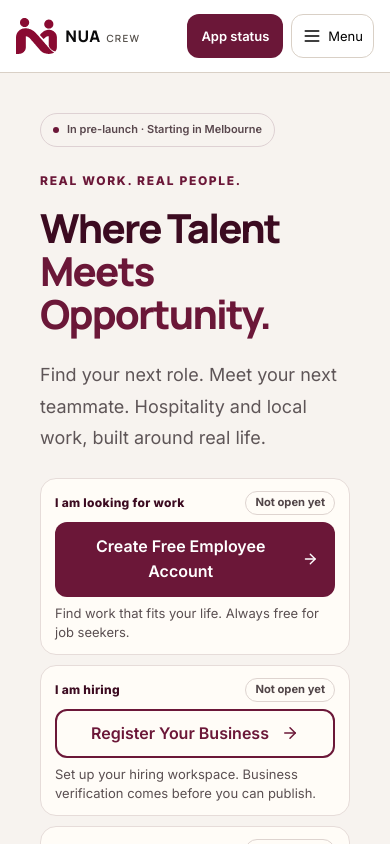
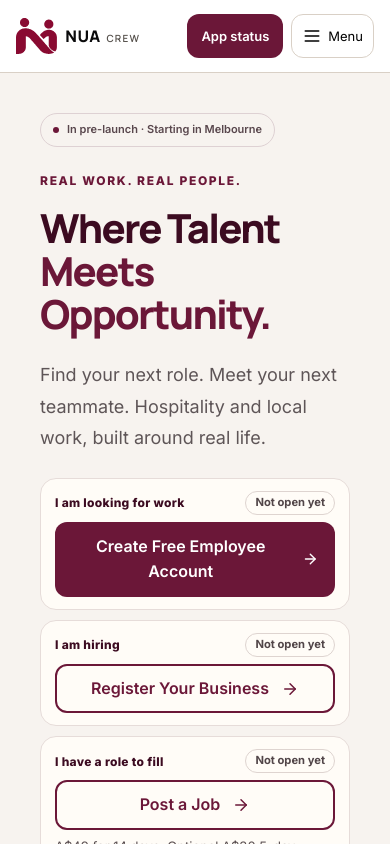
Before and after one commit to BSaumil/NUA-CREW, a Next.js app in the folder apps/site/: page / in a window 390 px wide. Shown: the top 844 px of the page. Built offline with nearby package versions, Linux system fonts and the light colour scheme.

Commit message:
ux(stage A): keep all three launch choices visible sooner on phone screens

```diff
--- a/apps/site/app/entry-points.tsx
+++ b/apps/site/app/entry-points.tsx
@@ -34,7 +34,9 @@ export function EntryPoints({ compact = false }: { compact?: boolean }) {
             >
               {entry.label} <ArrowRight size={18} aria-hidden="true" />
             </a>
-            {compact ? null : <p className="entry-points__description">{entry.blurb}</p>}
+            {!compact && (entry.open || entry.id === 'post-job') ? (
+              <p className="entry-points__description">{entry.blurb}</p>
+            ) : null}
           </li>
         ))}
       </ul>
```
